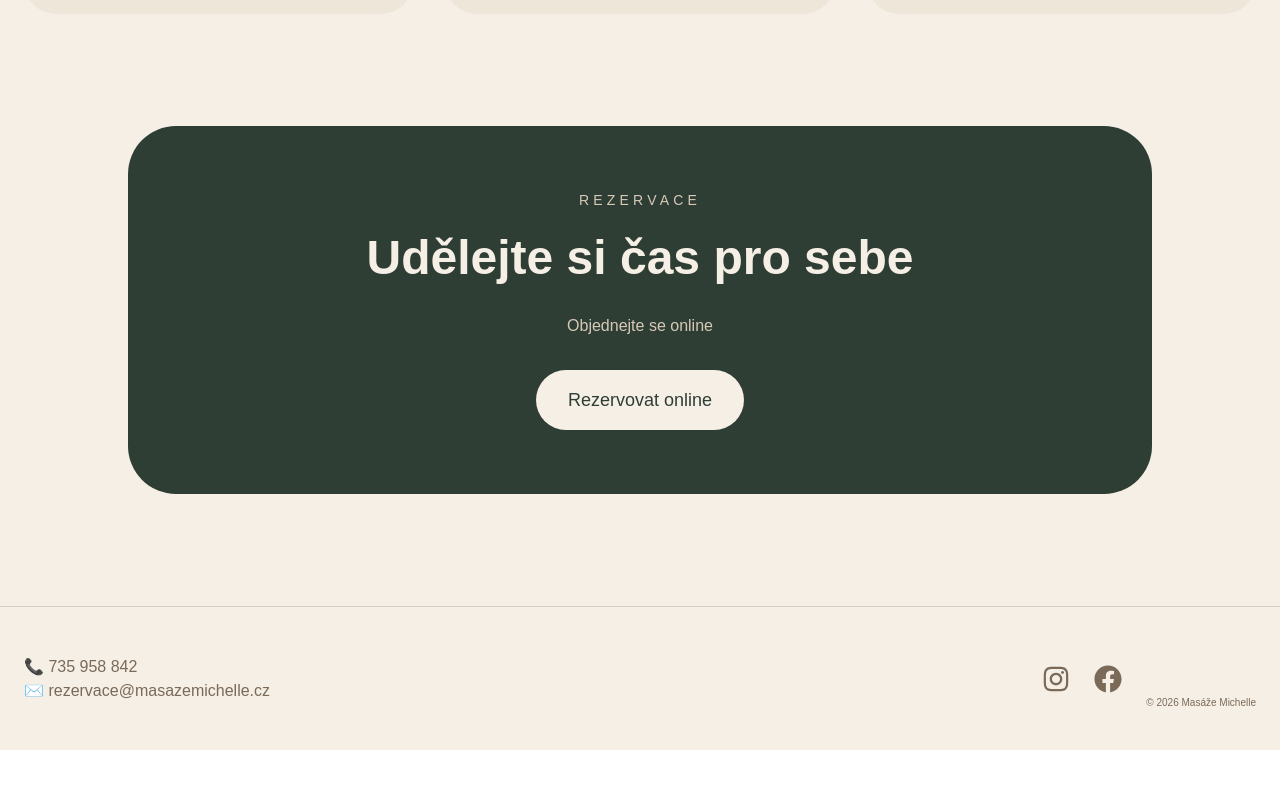
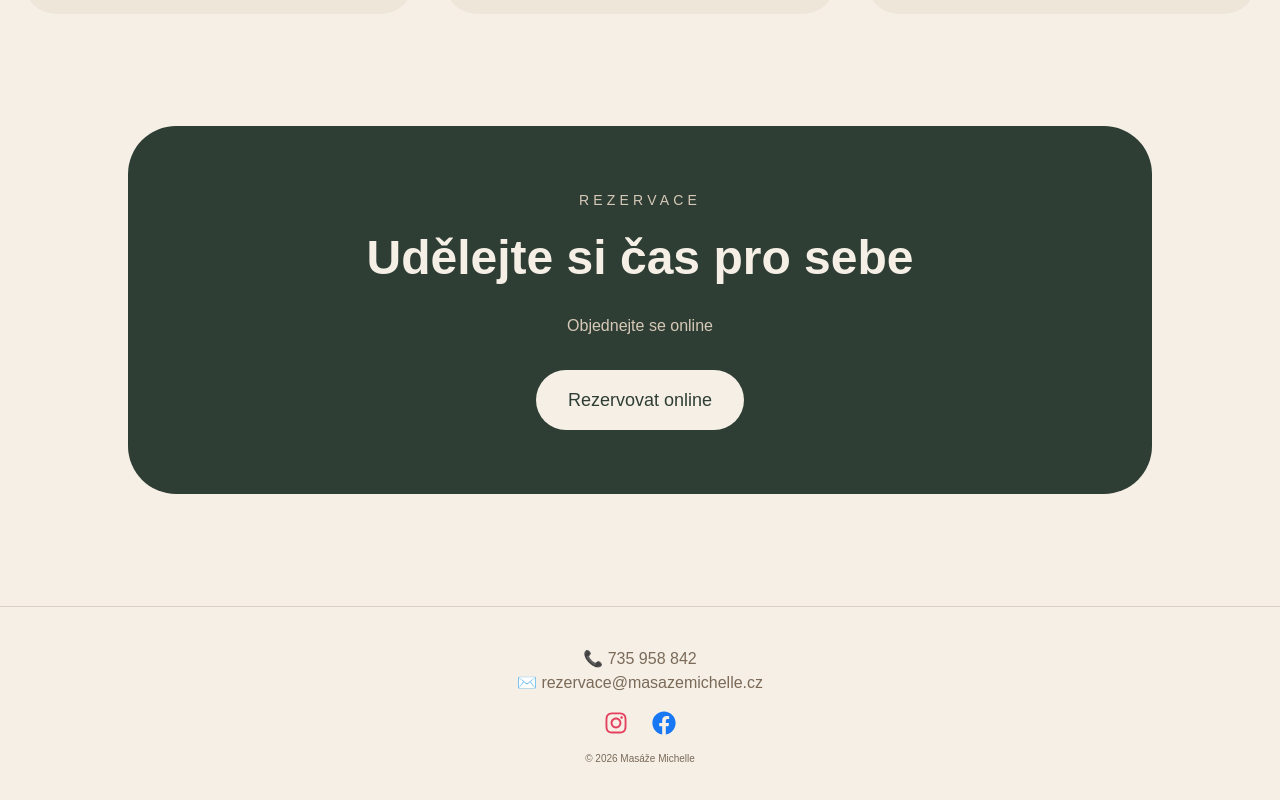
Before and after one commit to michaltacek-hub/mmr-system, a Next.js app: page / in a window 1280 px wide. Shown: the part 1254-2054 px from the top of the page. Before the commit the page ends 2004 px from the top, so only its background shows below. Built offline with nearby package versions, Linux system fonts and the light colour scheme.

Commit message:
Prepracovani footeru

```diff
--- a/app/components/footer.tsx
+++ b/app/components/footer.tsx
@@ -1,40 +1,39 @@
 import { FaInstagram, FaFacebook } from "react-icons/fa";
+
 export default function Footer() {
   return (
     <footer className="border-t border-[#d8cfc2] py-10 px-6">
 
-      <div className="max-w-7xl mx-auto flex flex-col md:flex-row items-center justify-between gap-6">
+      <div className="max-w-7xl mx-auto flex flex-col items-center gap-4">
 
-       <div className="text-[#7b6a58]">
+        <div className="text-[#7b6a58] text-center">
           <p>📞 735 958 842</p>
           <p>✉️ rezervace@masazemichelle.cz</p>
         </div>
 
- <div className="flex items-center gap-6 text-[#7b6a58]">
+        <div className="flex items-center gap-6">
 
           <a
             href="https://www.instagram.com/_masazemichelle/"
             target="_blank"
             rel="noopener noreferrer"
-    className="hover:text-[#2f3e34] transition"
           >
-    <FaInstagram size={28} />
+            <FaInstagram size={24} color="#E4405F" />
           </a>
 
           <a
             href="https://www.facebook.com/p/Mas%C3%A1%C5%BEe-Michelle-61577443034560/"
             target="_blank"
             rel="noopener noreferrer"
-    className="hover:text-[#2f3e34] transition"
           >
-    <FaFacebook size={28} />
+            <FaFacebook size={24} color="#1877F2" />
           </a>
 
-<p className="text-[10px] text-[#7b6a58] text-center mt-12">
+        </div>
+
+        <p className="text-[10px] text-[#7b6a58]">
           © 2026 Masáže Michelle
         </p>
-
-</div>
 
       </div>
 
```
Lines whose indentation alone changed are shown as unchanged.
